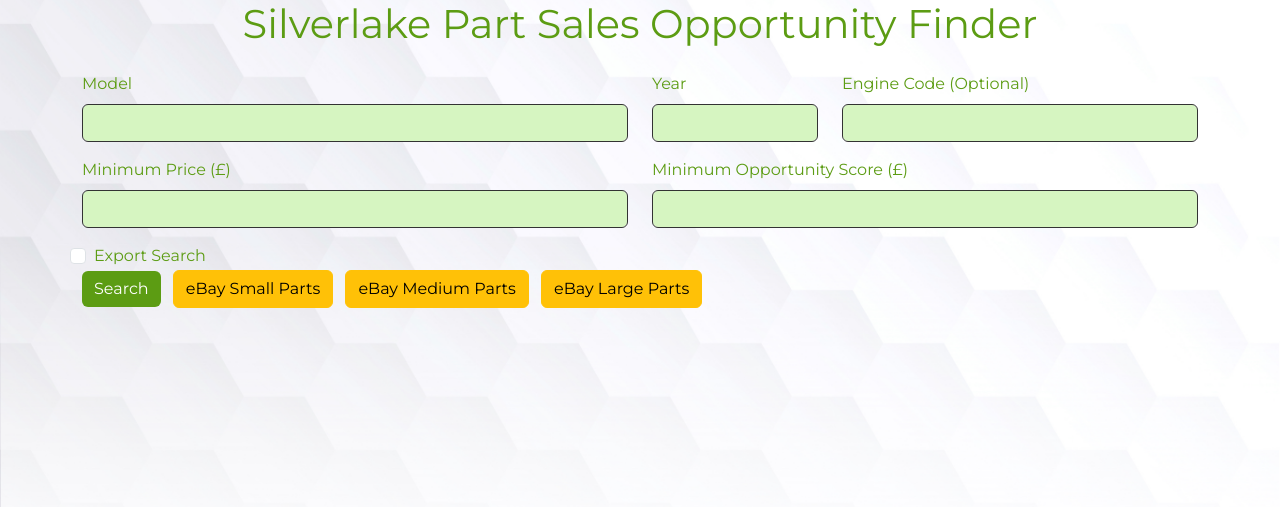
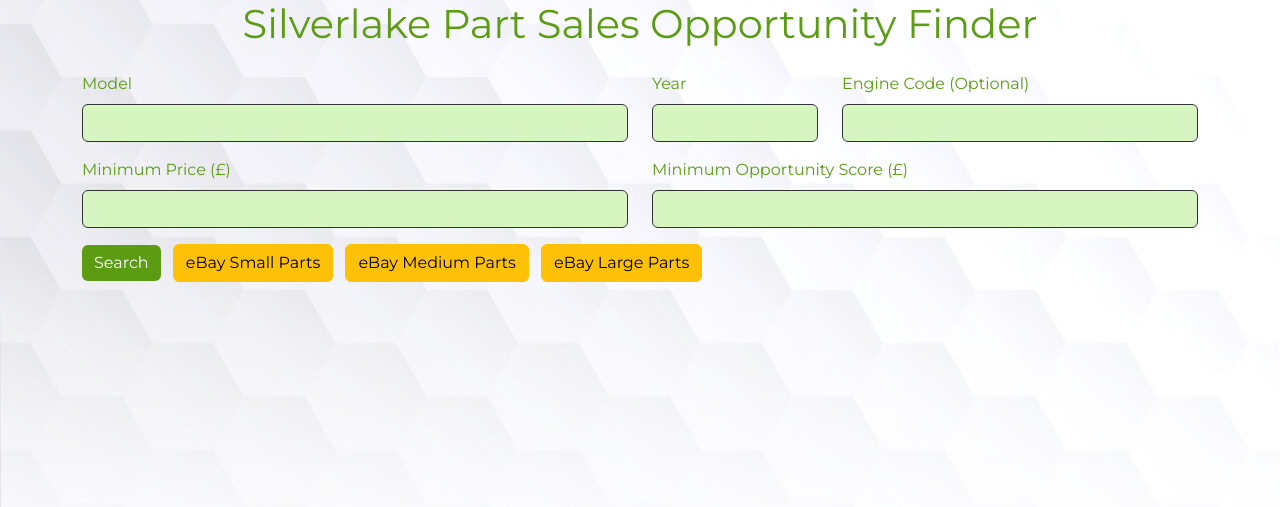
Before and after one commit to Silverlake-nacho/test-part-sales-opportunity, a Python web app: template templates/index.html in a window 1280 px wide. Shown: the part 216-723 px from the top of the page. Run offline with Jinja, Linux system fonts and the light colour scheme; the template is opened without the code that fills it, so the values that code supplies are empty; some libraries are stand-ins or nearby versions.

Commit message:
Update index.html

```diff
--- a/templates/index.html
+++ b/templates/index.html
@@ -103,14 +103,6 @@
             <label class="form-label">Minimum Opportunity Score (£)</label>
             <input type="number" name="min_opportunity" class="form-control" step="0.01">
           </div>
-	  <div class="form-check">
-            <input class="form-check-input" type="checkbox" name="filter_main_parts" id="filter_main_parts"
-                {% if request.form.get('filter_main_parts') %} checked {% endif %}>
-            <label class="form-check-label" for="filter_main_parts">
-                 Export Search
-            </label>
-           </div>
-
         </div>
         <button type="submit" class="btn btn-primary">Search</button>
         {% if parts %}
```
